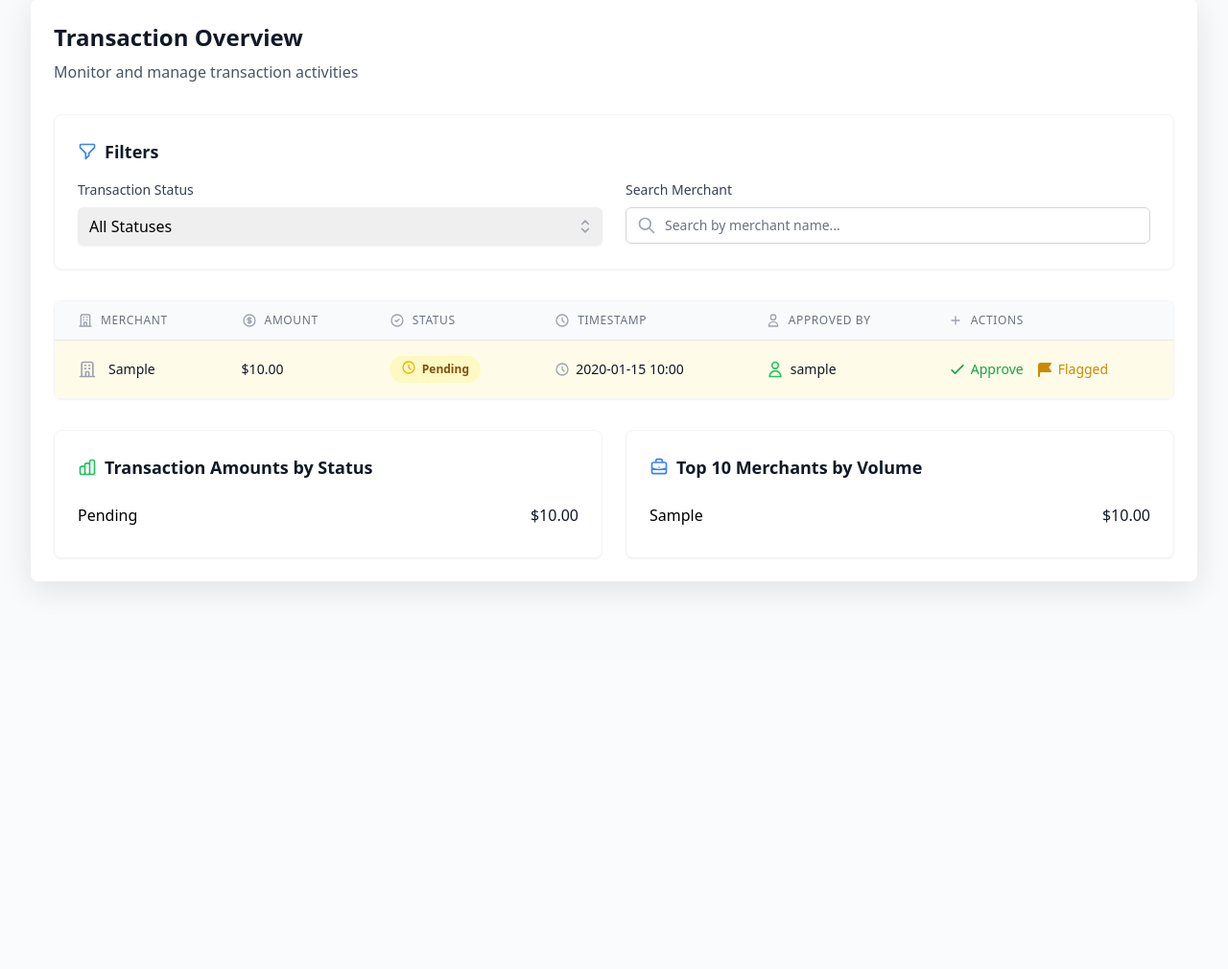
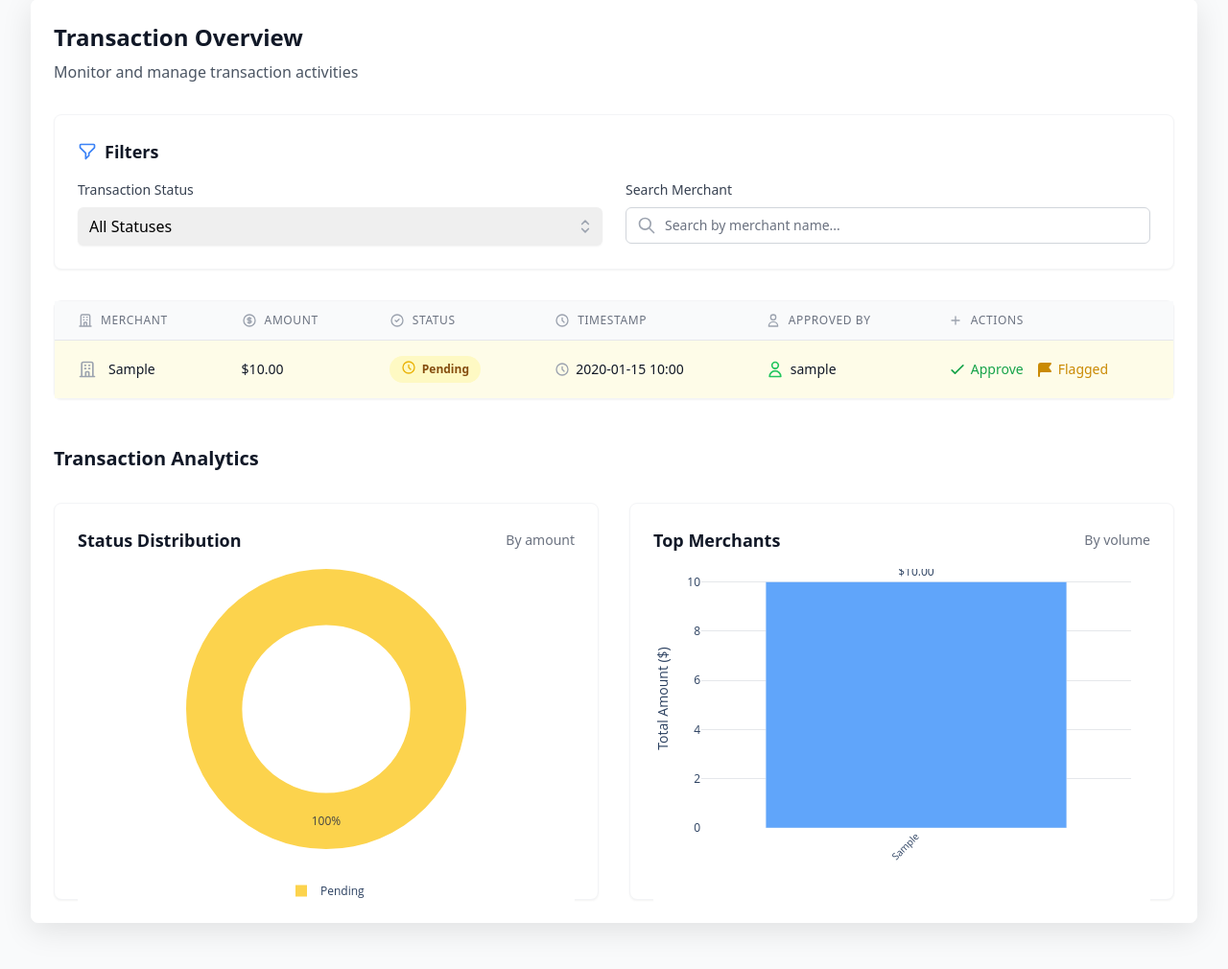
Before and after one commit to aunghtetpaing10/audit_dashboard, a Django app: page /dashboard/ in a window 1280 px wide. Shown: the part 113-1123 px from the top of the page at 96% size. Before the commit the page ends 729 px from the top, so only its background shows below. Run offline with Django 5.2, Linux system fonts and the light colour scheme; a user stored in the database is signed in; tables that the repository leaves empty hold one stand-in row (values such as "Sample post"); some libraries are stand-ins or nearby versions.

Commit message:
add charts using plotly

```diff
--- a/transaction_audit/myapp/templates/myapp/dashboard.html
+++ b/transaction_audit/myapp/templates/myapp/dashboard.html
@@ -3,7 +3,7 @@
 {% load humanize %}
 
 {% block content %}
-<div>
+<div class="max-w-7xl mx-auto">
     <!-- Initialize JavaScript variables -->
     <script>
         const accessToken = '{{ request.session.access_token }}';
@@ -13,6 +13,8 @@
         const updateTokenUrl = '{% url "update-token" %}';
         const loginUrl = '{% url "login" %}';
     </script>
+    <!-- Load Plotly -->
+    <script src="https://cdn.plot.ly/plotly-latest.min.js"></script>
     <!-- Load dashboard JavaScript -->
     <script src="{% static 'myapp/js/dashboard.js' %}"></script>
 
@@ -93,43 +95,64 @@
         {% include "myapp/transaction_list.html" %}
     </div>
 
-    <!-- Transaction Summary Cards -->
-    <div class="grid grid-cols-1 md:grid-cols-2 gap-6">
-        <!-- Status Totals -->
-        <div class="bg-white rounded-lg shadow-sm p-6 border border-gray-100">
-            <h2 class="text-lg font-semibold text-gray-900 mb-4 flex items-center">
-                <svg class="h-5 w-5 mr-2 text-green-500" fill="none" viewBox="0 0 24 24" stroke="currentColor">
-                    <path stroke-linecap="round" stroke-linejoin="round" stroke-width="2" d="M9 19v-6a2 2 0 00-2-2H5a2 2 0 00-2 2v6a2 2 0 002 2h2a2 2 0 002-2zm0 0V9a2 2 0 012-2h2a2 2 0 012 2v10m-6 0a2 2 0 002 2h2a2 2 0 002-2m0 0V5a2 2 0 012-2h2a2 2 0 012 2v14a2 2 0 01-2 2h-2a2 2 0 01-2-2z"/>
-                </svg>
-                Transaction Amounts by Status
-            </h2>
-            <div class="space-y-4">
-                {% for total in status_totals %}
-                <div class="flex justify-between items-center py-2 border-b border-gray-100 last:border-0">
-                    <span class="font-medium capitalize">{{ total.status }}</span>
-                    <span class="text-gray-900">${{ total.total_amount|floatformat:2|intcomma }}</span>
+    <!-- Analytics Section -->
+    <div class="mt-12">
+        <h2 class="text-xl font-bold text-gray-900 mb-8">Transaction Analytics</h2>
+
+        <!-- Charts Grid -->
+        <div class="grid grid-cols-1 lg:grid-cols-2 gap-8">
+            <!-- Status Distribution Chart -->
+            <div class="bg-white rounded-lg shadow-sm p-6 border border-gray-100">
+                <div class="flex items-center justify-between mb-4">
+                    <h3 class="text-lg font-semibold text-gray-900">Status Distribution</h3>
+                    <div class="text-sm text-gray-500">By amount</div>
                 </div>
-                {% endfor %}
+                <div id="status-chart" class="h-80"></div>
             </div>
-        </div>
 
-        <!-- Merchant Totals -->
-        <div class="bg-white rounded-lg shadow-sm p-6 border border-gray-100">
-            <h2 class="text-lg font-semibold text-gray-900 mb-4 flex items-center">
-                <svg class="h-5 w-5 mr-2 text-blue-500" fill="none" viewBox="0 0 24 24" stroke="currentColor">
-                    <path stroke-linecap="round" stroke-linejoin="round" stroke-width="2" d="M21 13.255A23.931 23.931 0 0112 15c-3.183 0-6.22-.62-9-1.745M16 6V4a2 2 0 00-2-2h-4a2 2 0 00-2 2v2m4 6h.01M5 20h14a2 2 0 002-2V8a2 2 0 00-2-2H5a2 2 0 00-2 2v10a2 2 0 002 2z"/>
-                </svg>
-                Top 10 Merchants by Volume
-            </h2>
-            <div class="space-y-4">
-                {% for total in merchant_totals %}
-                <div class="flex justify-between items-center py-2 border-b border-gray-100 last:border-0">
-                    <span class="font-medium truncate flex-1 mr-4">{{ total.merchant }}</span>
-                    <span class="text-gray-900">${{ total.total_amount|floatformat:2|intcomma }}</span>
+            <!-- Top Merchants Chart -->
+            <div class="bg-white rounded-lg shadow-sm p-6 border border-gray-100">
+                <div class="flex items-center justify-between mb-4">
+                    <h3 class="text-lg font-semibold text-gray-900">Top Merchants</h3>
+                    <div class="text-sm text-gray-500">By volume</div>
                 </div>
-                {% endfor %}
+                <div id="merchant-chart" class="h-80"></div>
             </div>
         </div>
     </div>
 </div>
+
+<script>
+    // Initialize Plotly charts
+    document.addEventListener('DOMContentLoaded', function() {
+        // Status Distribution Chart
+        const statusChart = {{ status_chart|safe }};
+        Plotly.newPlot('status-chart', statusChart.data, statusChart.layout, {
+            responsive: true,
+            displayModeBar: false,
+            staticPlot: false
+        });
+
+        // Top Merchants Chart
+        const merchantChart = {{ merchant_chart|safe }};
+        Plotly.newPlot('merchant-chart', merchantChart.data, merchantChart.layout, {
+            responsive: true,
+            displayModeBar: false,
+            staticPlot: false
+        });
+
+        // Make charts responsive
+        function resizeCharts() {
+            Plotly.Plots.resize('status-chart');
+            Plotly.Plots.resize('merchant-chart');
+        }
+
+        // Resize charts on window resize with debounce
+        let resizeTimeout;
+        window.addEventListener('resize', function() {
+            clearTimeout(resizeTimeout);
+            resizeTimeout = setTimeout(resizeCharts, 100);
+        });
+    });
+</script>
 {% endblock %}
--- a/transaction_audit/myapp/views.py
+++ b/transaction_audit/myapp/views.py
@@ -17,7 +17,12 @@ from .serializers import TransactionSerializer, TransactionApproveSerializer, Tr
 from django.views.decorators.http import require_http_methods
 from django.views.decorators.csrf import csrf_protect
 import json
-from django.db.models import Sum
+from django.db.models import Sum, Count
+import plotly.graph_objects as go
+import plotly.express as px
+from django.db.models.functions import TruncDate
+from datetime import datetime, timedelta
+from django.utils import timezone
 
 class TransactionPagination(PageNumberPagination):
     page_size = 10
@@ -135,16 +140,87 @@ class DashboardView(ListView):
     def get_context_data(self, **kwargs):
         context = super().get_context_data(**kwargs)
 
+        # Get status totals
         status_totals = Transaction.objects.values('status').annotate(
-            total_amount=Sum('amount')
+            total_amount=Sum('amount'),
+            count=Count('id')
         ).order_by('status')
 
+        # Get merchant totals
         merchant_totals = Transaction.objects.values('merchant').annotate(
-            total_amount=Sum('amount')
+            total_amount=Sum('amount'),
+            count=Count('id')
         ).order_by('-total_amount')[:10]
 
-        context['status_totals'] = status_totals
-        context['merchant_totals'] = merchant_totals
+        # Status Distribution Pie Chart
+        status_labels = [item['status'].title() for item in status_totals]
+        status_values = [float(item['total_amount']) for item in status_totals]
+        status_counts = [item['count'] for item in status_totals]
+
+        status_pie = go.Figure(data=[
+            go.Pie(
+                labels=status_labels,
+                values=status_values,
+                hole=0.6,
+                textinfo='percent',
+                hovertemplate="<b>%{label}</b><br>Amount: $%{value:,.2f}<br>Count: %{customdata:,}<extra></extra>",
+                customdata=status_counts,
+                marker=dict(
+                    colors=['#FCD34D', '#34D399', '#F87171']  # yellow, green, red
+                )
+            )
+        ])
+        status_pie.update_layout(
+            showlegend=True,
+            legend=dict(
+                orientation="h",
+                yanchor="bottom",
+                y=-0.2,
+                xanchor="center",
+                x=0.5
+            ),
+            margin=dict(t=0, b=50, l=0, r=0),
+            height=350,
+            paper_bgcolor='white',
+            plot_bgcolor='white'
+        )
+
+        # Top Merchants Bar Chart
+        merchant_bar = go.Figure(data=[
+            go.Bar(
+                x=[item['merchant'] for item in merchant_totals],
+                y=[float(item['total_amount']) for item in merchant_totals],
+                marker_color='#60A5FA',
+                text=[f"${float(item['total_amount']):,.2f}" for item in merchant_totals],
+                textposition='outside',
+                hovertemplate="<b>%{x}</b><br>Amount: $%{y:,.2f}<extra></extra>",
+            )
+        ])
+        merchant_bar.update_layout(
+            xaxis_title=None,
+            yaxis_title='Total Amount ($)',
+            margin=dict(t=0, b=80, l=50, r=20),
+            height=350,
+            xaxis=dict(
+                tickangle=-45,
+                tickfont=dict(size=10),
+            ),
+            yaxis=dict(
+                gridcolor='#E5E7EB',
+                showgrid=True,
+            ),
+            paper_bgcolor='white',
+            plot_bgcolor='white',
+            bargap=0.3
+        )
+
+        context.update({
+            'status_totals': status_totals,
+            'merchant_totals': merchant_totals,
+            'status_chart': status_pie.to_json(),
+            'merchant_chart': merchant_bar.to_json(),
+        })
+
         return context
 
     def get_template_names(self):
--- a/transaction_audit/requirements.txt
+++ b/transaction_audit/requirements.txt
@@ -9,3 +9,4 @@ psycopg2
 python-dotenv
 Faker
 gunicorn
+numpy
```
